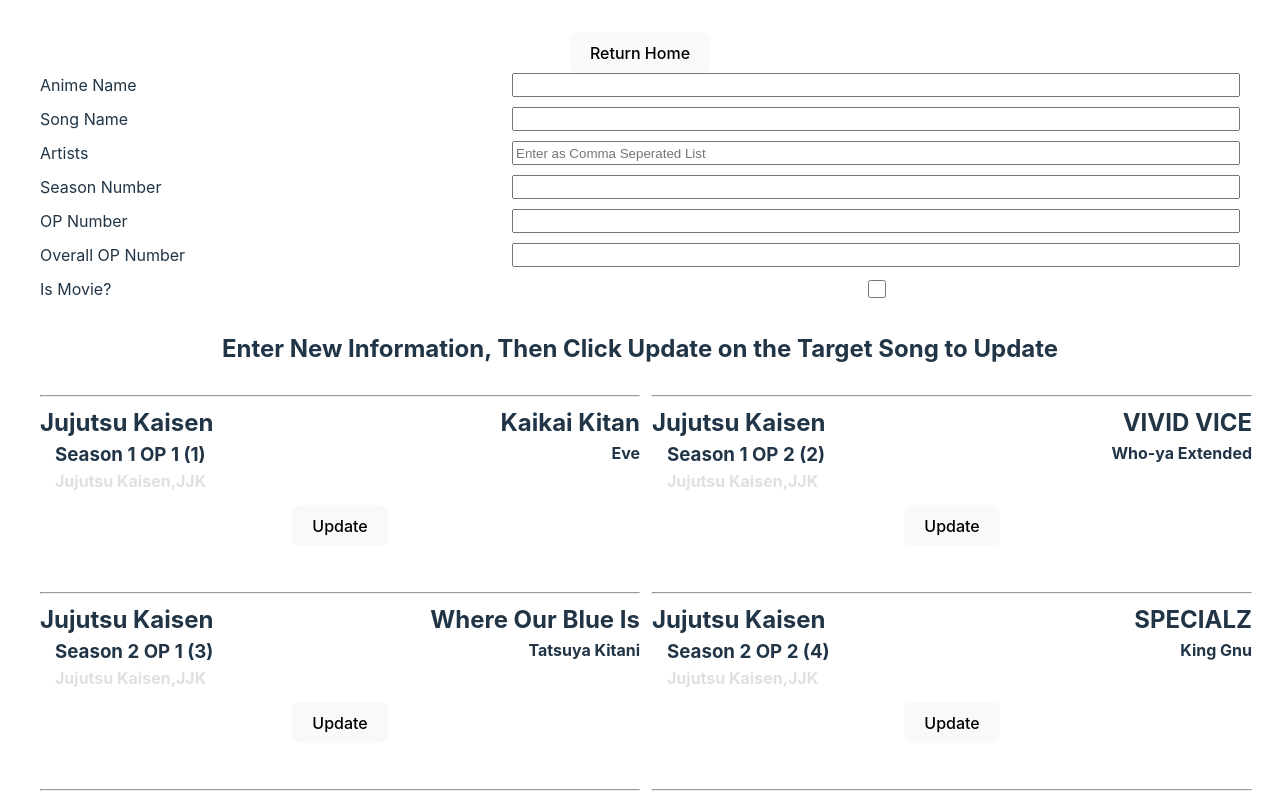
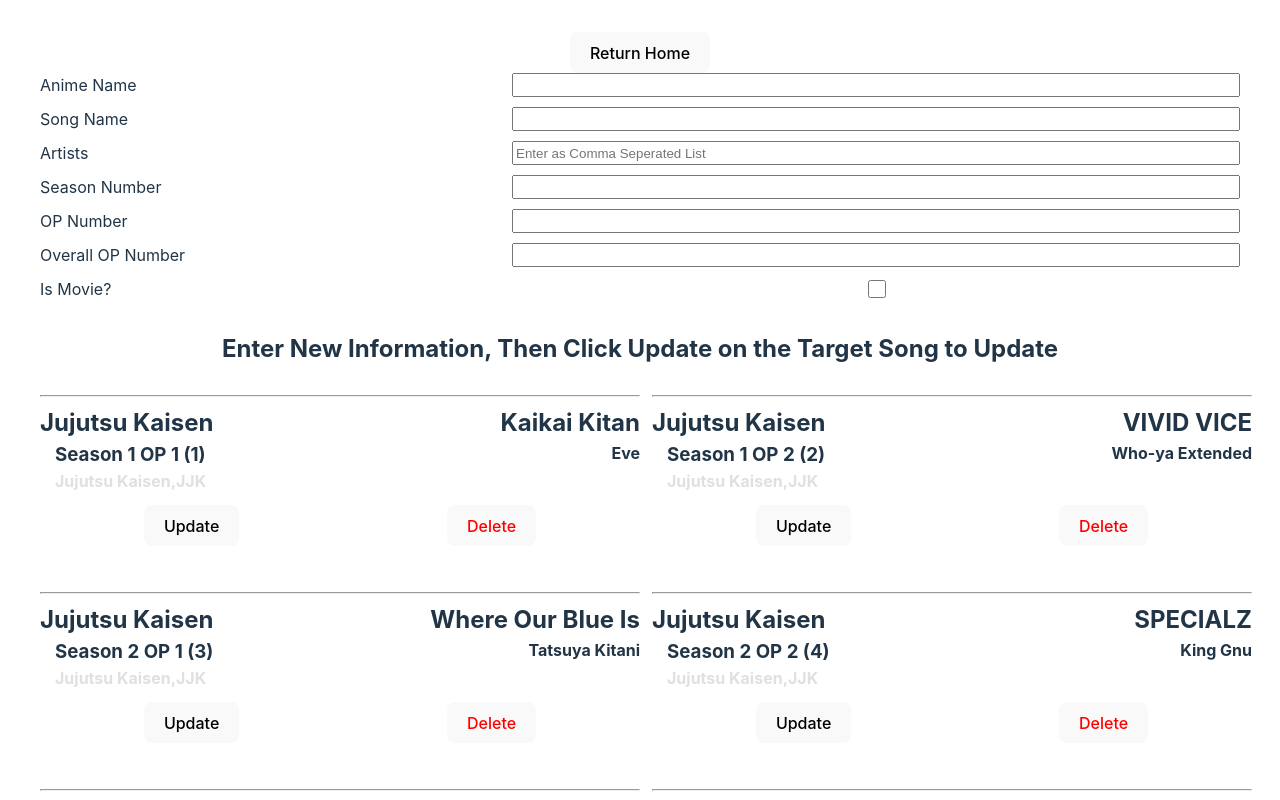
Before and after one commit to GitSeaBass/anime-search-song, a React (Vite) app in the folder anime-search-song/: page /anime-search-song/update in a window 1280 px wide. Shown: the top 800 px of the page. Built offline with nearby package versions, Linux system fonts and the light colour scheme; no server answers.

Commit message:
added delete route on update page

```diff
--- a/anime-search-song/src/components/UpdateGrid.css
+++ b/anime-search-song/src/components/UpdateGrid.css
@@ -3,3 +3,16 @@
     grid-template-columns: repeat(2, 1fr);
     gap: 1%;
 }
+
+.button-flex {
+    display: flex;
+    justify-content: space-around;
+}
+
+.delete-button {
+    color: red;
+}
+
+.delete-button:hover {
+    border: 1px solid red;
+}
--- a/anime-search-song/src/components/UpdateGrid.jsx
+++ b/anime-search-song/src/components/UpdateGrid.jsx
@@ -29,6 +29,20 @@
         axios.put(putUrl, updateState)
         .then(() => {
             alert('Song Successfully Updated')
+            navigate('/anime-search-song/')
+        })
+        .catch((err) => {
+            console.log(err)
+        })
+    }
+
+    const deleteSong = (e) => {
+        const songId = e.target.name
+        const delUrl = url + songId
+
+        axios.delete(delUrl)
+        .then(() => {
+            alert('Song Successfully Deleted')
             navigate('/anime-search-song/')
         })
         .catch((err) => {
@@ -87,7 +101,11 @@
                 {songs.map((song) => (
                     <div key={song._id}>
                         <SongDisplay song={song}/>
-                        <button name={song._id} onClick={updateClick}>Update</button>
+
+                        <div className='button-flex'>
+                            <button name={song._id} onClick={updateClick}>Update</button>
+                            <button className='delete-button' name={song._id} onClick={deleteSong}>Delete</button>
+                        </div>
                     </div>
                 ))}
             </div>
```
